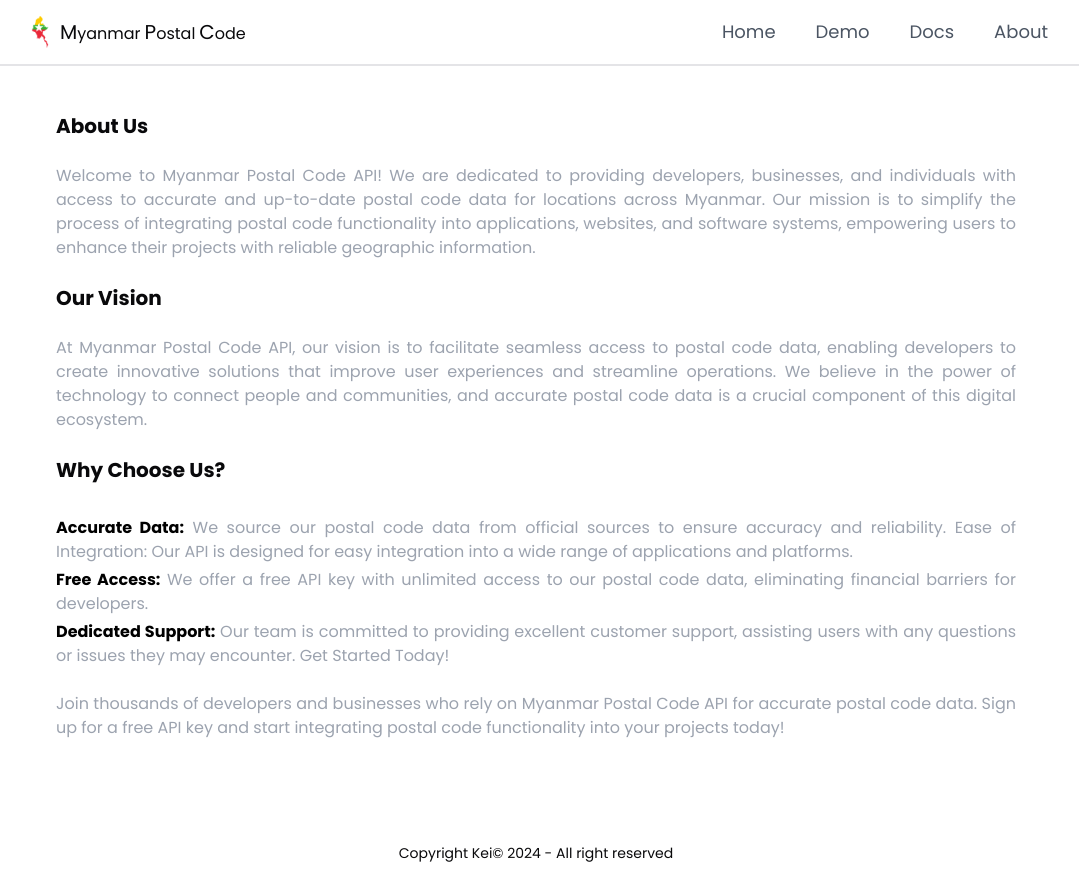
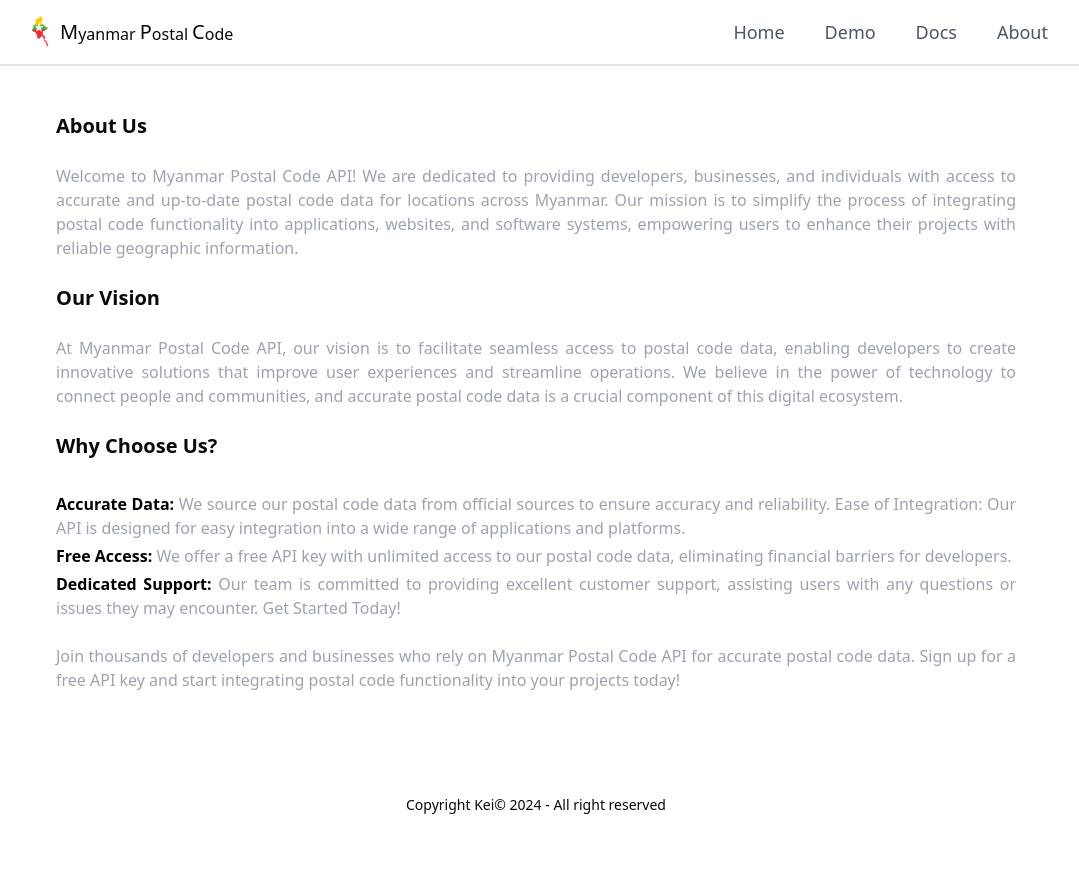
Before and after one commit to nainglinthant111/Postal-Code-Myanmar-org, a Next.js app: page /about in a window 1280 px wide. Shown: the whole page, without its empty margins (104-1183 px from the left). After the commit the page ends 847 px from the top, so only its background shows below. Built offline with nearby package versions, Linux system fonts and the light colour scheme.

Commit message:
fix: display font

```diff
--- a/src/app/about/page.tsx
+++ b/src/app/about/page.tsx
@@ -3,29 +3,29 @@ import Footer from "@/app/components/_footer";
 
 const page = () => {
     return (
-        <div className="grid gap-y-6 sm:pt-28 sm:px-40 pt-20 sm:pb-7 px-6 text-justify min-h-screen font-poppin">
-            <div className="text-xl font-bold font-poppin">
+        <div className="grid gap-y-6 sm:pt-28 sm:px-40 pt-20 sm:pb-7 px-6 text-justify min-h-screen">
+            <div className="text-xl font-bold">
                 About Us
             </div>
-            <div className="text-gray-400 font-poppin">
+            <div className="text-gray-400">
                 Welcome to Myanmar Postal Code API! We are dedicated to providing developers, businesses, and
                 individuals with access to accurate and up-to-date postal code data for locations across Myanmar. Our
                 mission is to simplify the process of integrating postal code functionality into applications, websites,
                 and software systems, empowering users to enhance their projects with reliable geographic information.
             </div>
-            <div className="text-xl font-bold font-poppin">
+            <div className="text-xl font-bold">
                 Our Vision
             </div>
-            <div className="text-gray-400 font-poppin">
+            <div className="text-gray-400">
                 At Myanmar Postal Code API, our vision is to facilitate seamless access to postal code data, enabling
                 developers to create innovative solutions that improve user experiences and streamline operations. We
                 believe in the power of technology to connect people and communities, and accurate postal code data is a
                 crucial component of this digital ecosystem.
             </div>
-            <div className="text-xl font-bold font-poppin">
+            <div className="text-xl font-bold">
                 Why Choose Us?
             </div>
-            <div className="text-gray-400 font-poppin">
+            <div className="text-gray-400">
                 <ul className="grid gap-y-1 sm:pt-2">
                     <li><span className="text-black font-bold">Accurate Data:</span> We source our postal code data from
                         official sources to ensure accuracy and reliability.
@@ -45,7 +45,7 @@ const page = () => {
                     </li>
                 </ul>
             </div>
-            <div className="text-gray-400 font-poppin sm:pb-[75px] pb-8">
+            <div className="text-gray-400 sm:pb-[75px] pb-8">
                 Join thousands of developers and businesses who rely on Myanmar Postal Code API for accurate postal code
                 data. Sign up for a free API key and start integrating postal code functionality into your projects
                 today!
--- a/src/app/components/_nav.tsx
+++ b/src/app/components/_nav.tsx
@@ -33,7 +33,7 @@ const _nav = ({toggleDisplay}: displayProps) => {
     return (
         <div
             className="flex justify-between fixed z-10 items-center border-b-2 p-4 px-4 sm:px-32 w-full bg-white">
-            <div className="cursor-pointer flex justify-center items-center font-poppin" onClick={gotoHome}>
+            <div className="cursor-pointer flex justify-center items-center" onClick={gotoHome}>
                 <Image src={logo} alt="logo" className="w-8 h-8"/>
                 <span className="text-xl ml-1">M</span>
                 <span className="text-base pt-1">yanmar</span>
@@ -42,7 +42,7 @@ const _nav = ({toggleDisplay}: displayProps) => {
                 <span className="text-xl ml-1">C</span>
                 <span className="text-base pt-1">ode</span>
             </div>
-            <div className="gap-10 flex font-poppin">
+            <div className="gap-10 flex">
                 <div onClick={gotoHome} className="cursor-pointer hidden sm:block text-gray-600 text-lg">
                     Home
                 </div>
--- a/src/app/home-page/page.tsx
+++ b/src/app/home-page/page.tsx
@@ -82,7 +82,7 @@ const page = () => {
                         </div>
                     </div>
                 </div>
-                <div className="sm:w-1/2 font-poppin">
+                <div className="sm:w-1/2">
                     <div className="p-4 mt-4 hidden sm:flex justify-center items-center">
                         <Image src={country} alt="logo" className="rounded-lg"/>
                     </div>
```
